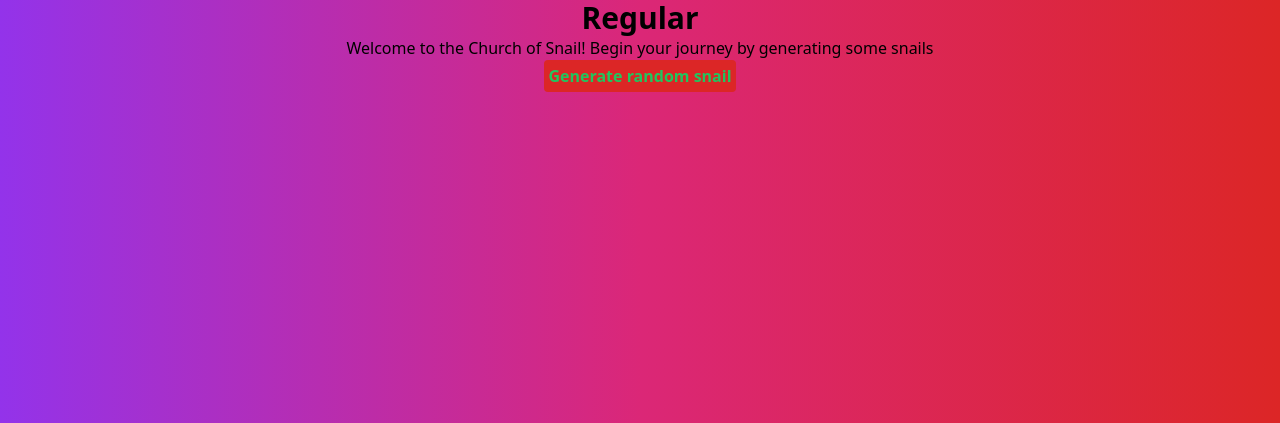
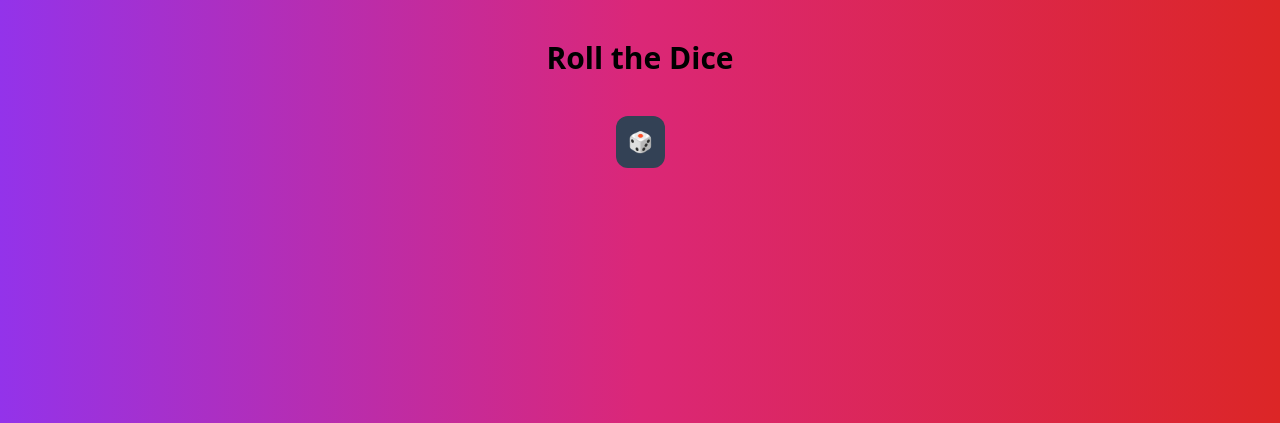
Before and after one commit to Cutipus/snail-dot-faith, a Flask app: page / in a window 1280 px wide. Shown: the top 423 px of the page. Run offline with Flask 3, Linux system fonts and the light colour scheme; some libraries are stand-ins or nearby versions.

Commit message:
Add dice game to website

```diff
--- a/src/snail_dot_faith/__init__.py
+++ b/src/snail_dot_faith/__init__.py
@@ -1,3 +1,4 @@
+import time
 from flask import Flask, render_template
 from random import randint
 
@@ -5,10 +6,12 @@ app = Flask(__name__)
 
 
 @app.route("/")
-def hello_world() -> str:
-    return render_template("index.html", title="Snail Church", heading="Regular")
+def index() -> str:
+    return render_template("index.html", title="Snail Church", heading="Roll the Dice")
 
 
 @app.route("/update")
 def update() -> str:
-    return f"🐌 {randint(68, 71)} 🐌"
+    dicenum: int = randint(1, 6)
+    rand: str = str(time.time())
+    return render_template("dice.html", dice_num=str(dicenum), rand=rand)
--- a/src/snail_dot_faith/templates/base.html
+++ b/src/snail_dot_faith/templates/base.html
@@ -12,7 +12,7 @@
     <script src="https://cdn.tailwindcss.com"></script>
   </head>
   <body class="bg-gradient-to-r from-purple-600 via-pink-600 to-red-600">
-    <h1 class="text-3xl font-bold text-center mx-auto">{{ heading }}</h1>
+    <h1 class="text-3xl font-bold text-center mx-auto py-10">{{ heading }}</h1>
     <div id="content" class="mx-auto text-center">
       {% block content %}{% endblock %}
     </div>
--- /dev/null
+++ b/src/snail_dot_faith/templates/dice.html
@@ -0,0 +1,4 @@
+<img
+  id="dicegif"
+  src="{{ url_for('static', filename='dice/dice{}.gif'.format(dice_num)) }}?random={{ rand }}"
+/>
--- a/src/snail_dot_faith/templates/index.html
+++ b/src/snail_dot_faith/templates/index.html
@@ -1,13 +1,13 @@
 {% extends "base.html" %} {% block content %}
-<p id="snail-paragraph">
-  Welcome to the Church of Snail! Begin your journey by generating some snails
-</p>
 <button
-  class="bg-red-600 hover:bg-red-700 text-green-500 font-bold p-1 rounded"
+  class="bg-slate-700 hover:bg-red-700 text-green-500 text-xl p-3 rounded-xl"
   hx-get="/update"
-  hx-target="#snail-paragraph"
-  hx-swap="innerHTML"
+  hx-target="#dicegif"
+  hx-swap="outerHTML"
 >
-  Generate random snail
+  🎲
 </button>
+<div class="mx-auto w-[256px] h-[256px]">
+  <img id="dicegif" src="{{ url_for('static', filename='dice/empty.png') }}" />
+</div>
 {% endblock %}
```
Also changed, not shown: src/snail_dot_faith/static/anim.gif (added), src/snail_dot_faith/static/dice/dice1.gif (added), src/snail_dot_faith/static/dice/dice2.gif (added), src/snail_dot_faith/static/dice/dice3.gif (added), src/snail_dot_faith/static/dice/dice4.gif (added), src/snail_dot_faith/static/dice/dice5.gif (added), src/snail_dot_faith/static/dice/dice6.gif (added), src/snail_dot_faith/static/dice/empty.png (added).
